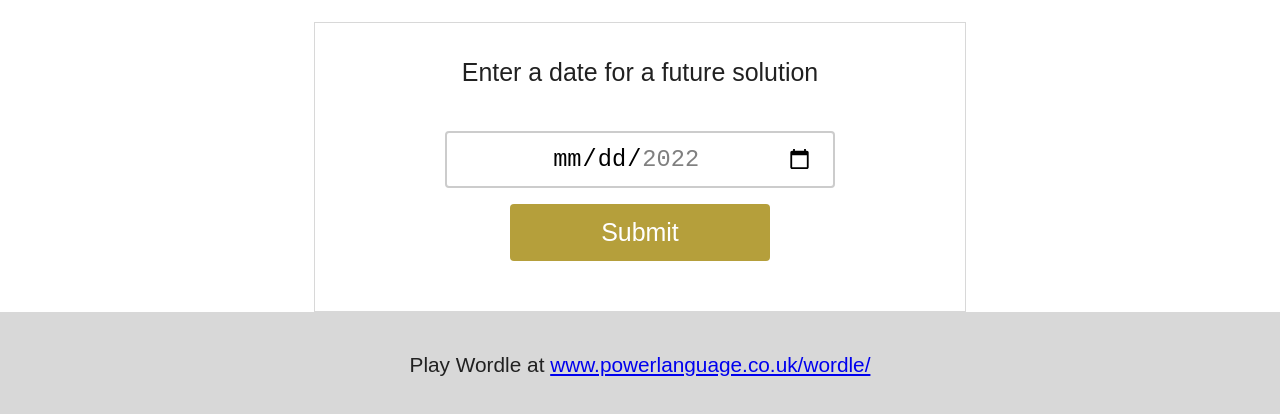
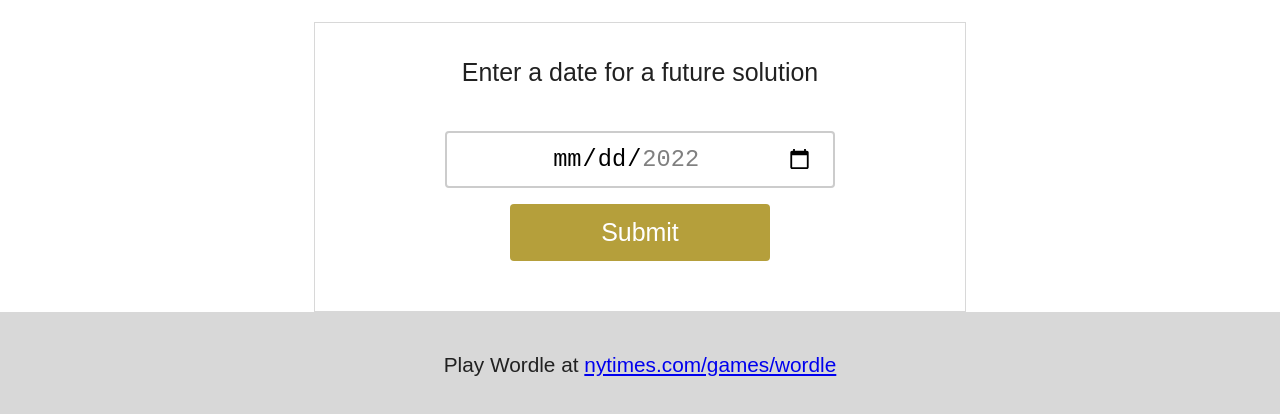
Before and after one commit to Felice63/Future-Wordle-solutions, a plain HTML site: page index.html in a window 1280 px wide. Shown: the part 714-1128 px from the top of the page. Drawn offline with Linux system fonts and the light colour scheme.

Commit message:
Update index.html

```diff
--- a/index.html
+++ b/index.html
@@ -38,7 +38,7 @@
         </section>
     </main>
     <footer>
-        <p>Play Wordle at <a href="https://www.nytimes.com/games/wordle/index.html" target="_blank">www.powerlanguage.co.uk/wordle/</a></p>
+        <p>Play Wordle at <a href="https://www.nytimes.com/games/wordle/index.html" target="_blank">nytimes.com/games/wordle</a></p>
     </footer>
     <script src="./js/solutions.js"></script>
     <script src="./js/main.js"></script>
```
